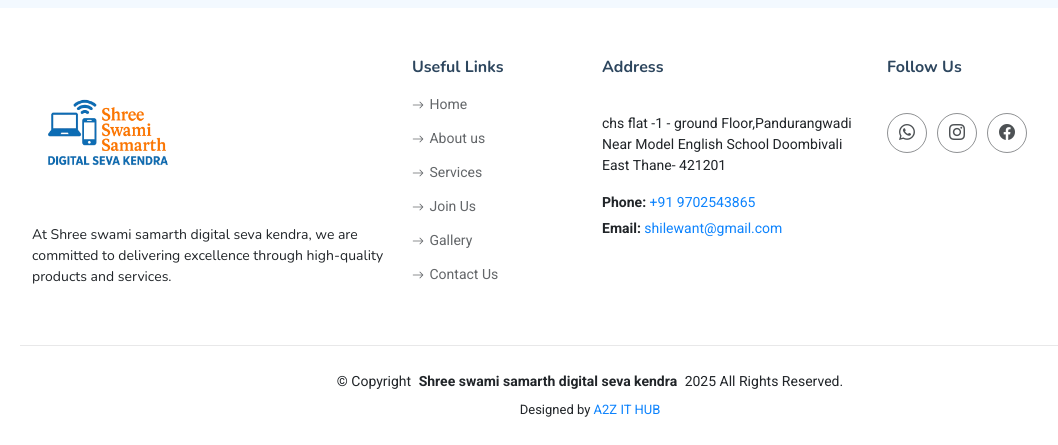
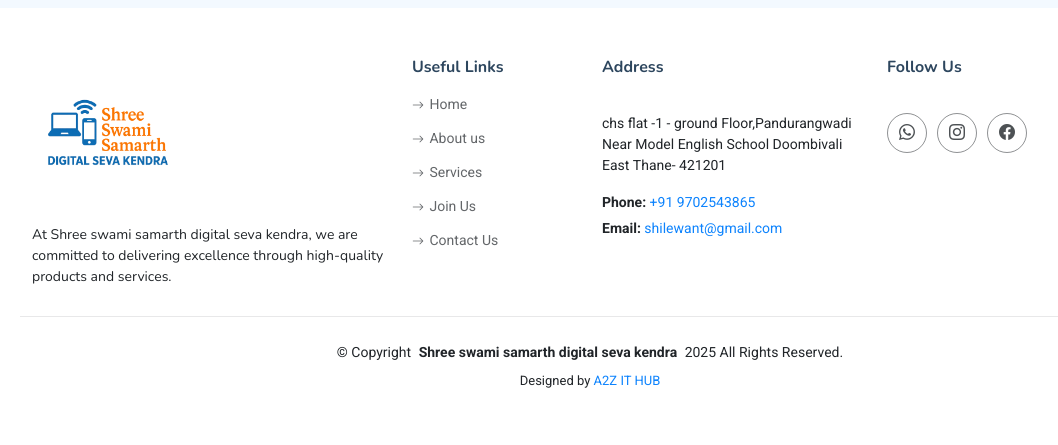
Before and after one commit to BhalkeVaibhav/Project1, a plain HTML site: page index.html in a window 1280 px wide. Shown: the part 4826-5271 px from the top of the page, without its empty margins (50-1108 px from the left). After the commit the page ends 5242 px from the top, so only its background shows below. Drawn offline with nearby package versions, Linux system fonts and the light colour scheme.

Commit message:
Update index.html
Change mata data contents and remove gallery from footer

```diff
--- a/index.html
+++ b/index.html
@@ -22,7 +22,7 @@
     <!-- Twitter Card Meta Tags -->
     <meta name="twitter:card" content="summary_large_image">
     <meta name="twitter:title" content="Shree swami samarth digital seva kendra">
-    <meta name="twitter:description" content="Your trusted partner in construction and infrastructure development. Contact us today!">
+    <meta name="twitter:description" content="Your trusted partner in online services . Contact us today!">
     <meta name="twitter:image" content="https://yourwebsite.com/assets/image/logo.png">
 
     <!-- Favicons -->
@@ -554,7 +554,6 @@
             <li><a href="#about"><i class="bi bi-arrow-right"></i> About us</a></li>
             <li><a href="#service"><i class="bi bi-arrow-right"></i> Services</a></li>
             <li><a href="#join"><i class="bi bi-arrow-right"></i> Join Us</a></li>
-            <li><a href="#gallery"><i class="bi bi-arrow-right"></i> Gallery</a></li>
             <li><a href="#contact"><i class="bi bi-arrow-right"></i> Contact Us</a></li>
           </ul>
         </div>
```
